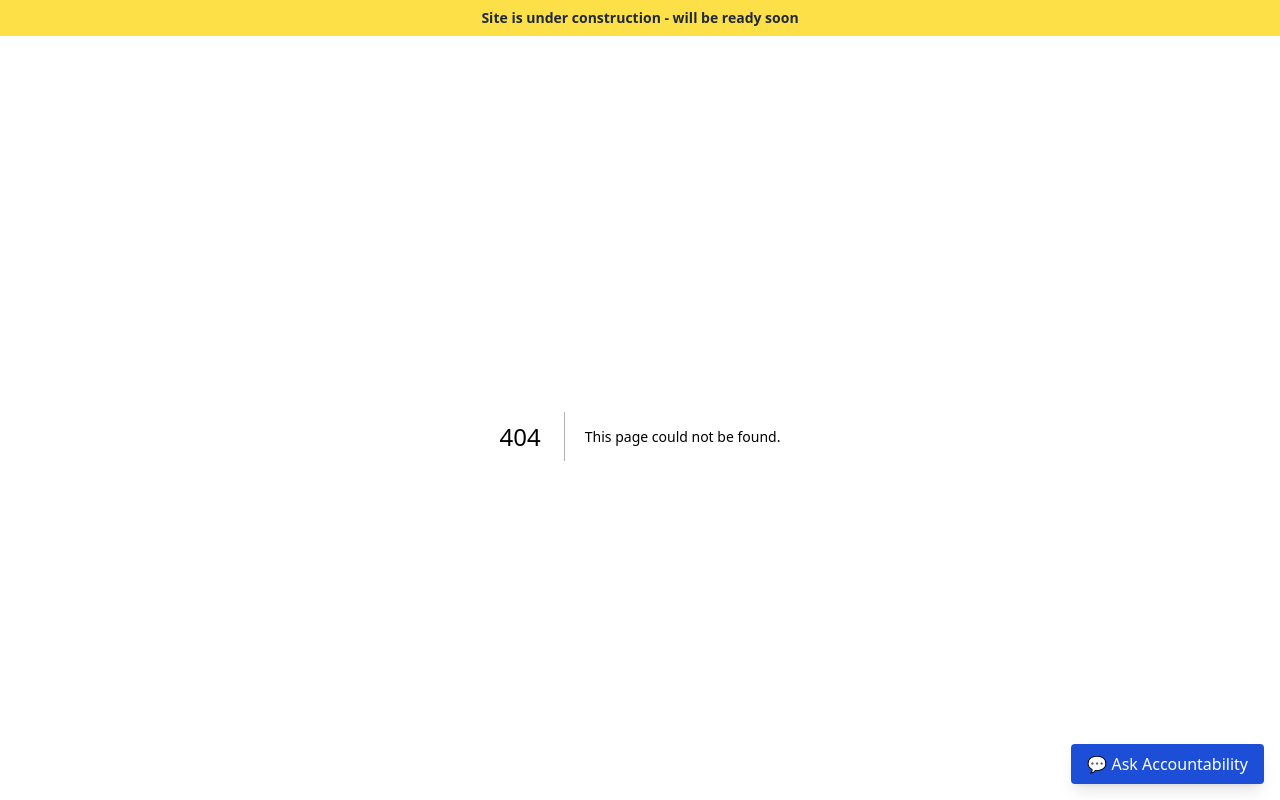
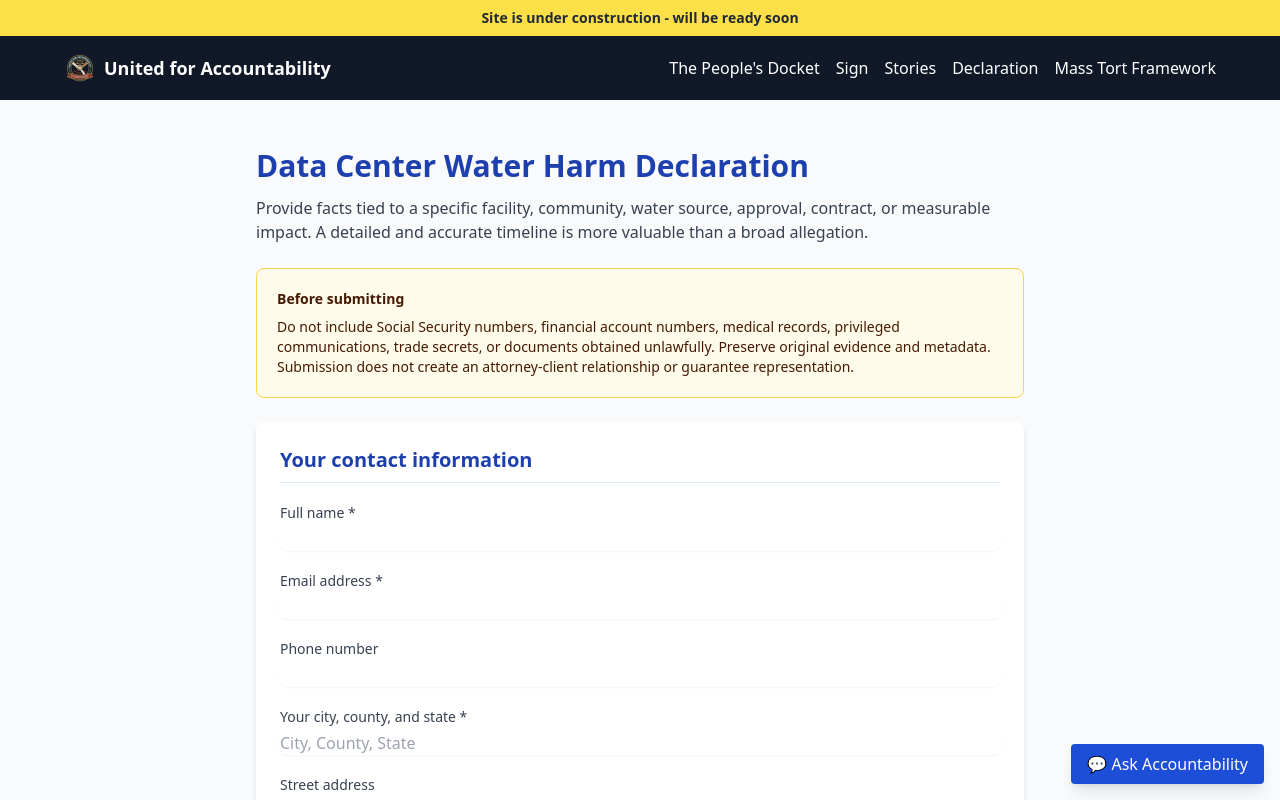
Before and after one commit to United-for-Accountability/mass-tort-platform, a Next.js app: page /cases/data-center-water-rights/declaration in a window 1280 px wide. Before the commit this address had no page. Shown: the top 800 px of the page. Built offline with nearby package versions, Linux system fonts and the light colour scheme; no server answers.

Commit message:
Add data center water declaration route

```diff
--- /dev/null
+++ b/pages/cases/data-center-water-rights/declaration.js
@@ -0,0 +1,5 @@
+import DataCenterWaterDeclarationForm from '../../../components/DataCenterWaterDeclarationForm';
+
+export default function DataCenterWaterRightsDeclarationPage() {
+  return <DataCenterWaterDeclarationForm />;
+}
```
